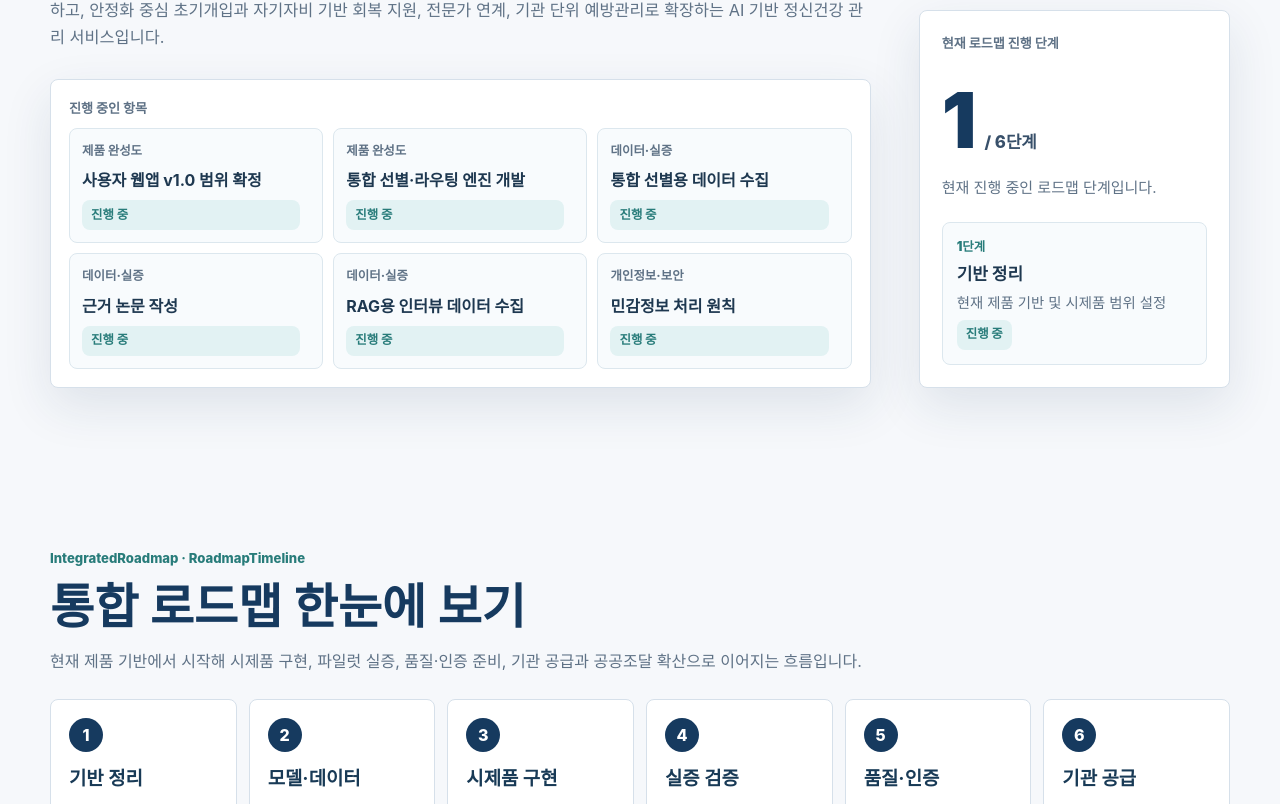
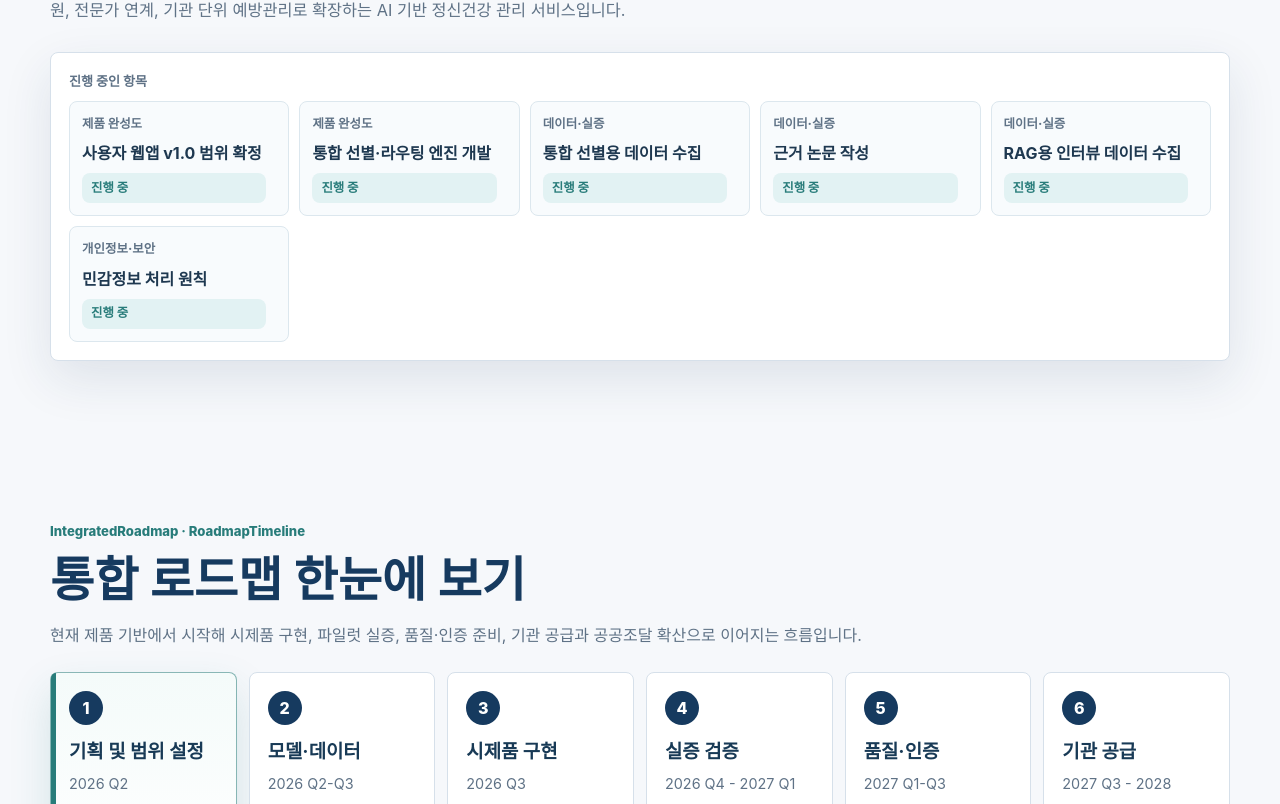
Before and after one commit to Sychol/reborntalk-roadmap, a React (Vite) app: page / in a window 1280 px wide. Shown: the part 456-1260 px from the top of the page. Built offline with nearby package versions, Linux system fonts and the light colour scheme.

Commit message:
요약 및 로드맵 시각화 수정

```diff
--- a/src/components/Hero.tsx
+++ b/src/components/Hero.tsx
@@ -1,5 +1,5 @@
-import { hero, readinessChecklist, roadmapStages } from "../data/roadmap";
-import { ChecklistStatusBadge, StatusBadge } from "./StatusBadge";
+import { hero, readinessChecklist } from "../data/roadmap";
+import { ChecklistStatusBadge } from "./StatusBadge";
 
 const inProgressItems = readinessChecklist.flatMap((group) =>
   group.items
@@ -10,8 +10,6 @@ const inProgressItems = readinessChecklist.flatMap((group) =>
       status: item.status,
     })),
 );
-
-const inProgressStages = roadmapStages.filter((stage) => stage.status === "in-progress");
 
 export default function Hero() {
   return (
@@ -36,24 +34,6 @@ export default function Hero() {
           </div>
         </div>
       </div>
-      <div className="hero__aside hero__roadmap-panel" aria-label="로드맵 진행 현황">
-        <span className="aside-label">현재 로드맵 진행 단계</span>
-        <div className="hero__roadmap-count">
-          <strong>{inProgressStages.length}</strong>
-          <span>/ {roadmapStages.length}단계</span>
-        </div>
-        <p>현재 진행 중인 로드맵 단계입니다.</p>
-        <ul className="hero__roadmap-list">
-          {inProgressStages.map((stage) => (
-            <li key={stage.id}>
-              <span className="hero__roadmap-step">{stage.order}단계</span>
-              <strong>{stage.shortTitle}</strong>
-              <span>{stage.title}</span>
-              <StatusBadge status={stage.status} />
-            </li>
-          ))}
-        </ul>
-      </div>
     </section>
   );
 }
--- a/src/components/RoadmapTimeline.tsx
+++ b/src/components/RoadmapTimeline.tsx
@@ -13,8 +13,15 @@ export default function RoadmapTimeline() {
         </p>
       </div>
       <ol className="timeline" aria-label="리본톡 로드맵 요약 단계">
-        {roadmapStages.map((stage) => (
-          <li className="timeline__item" key={stage.id}>
+        {roadmapStages.map((stage) => {
+          const isActive = stage.status === "in-progress";
+
+          return (
+            <li
+              className={`timeline__item${isActive ? " timeline__item--active" : ""}`}
+              key={stage.id}
+              aria-current={isActive ? "step" : undefined}
+            >
               <span className="timeline__number">{stage.order}</span>
               <div>
                 <h3>{stage.shortTitle}</h3>
@@ -22,7 +29,8 @@ export default function RoadmapTimeline() {
                 <StatusBadge status={stage.status} />
               </div>
             </li>
-        ))}
+          );
+        })}
       </ol>
     </section>
   );
--- a/src/data/roadmap.ts
+++ b/src/data/roadmap.ts
@@ -106,7 +106,7 @@ export const roadmapStages: RoadmapStage[] = [
   {
     id: "foundation",
     order: 1,
-    shortTitle: "기반 정리",
+    shortTitle: "기획 및 범위 설정",
     title: "현재 제품 기반 및 시제품 범위 설정",
     timeframe: "2026 Q2",
     status: "in-progress",
--- a/src/styles/global.css
+++ b/src/styles/global.css
@@ -119,15 +119,11 @@ main {
 }
 
 .hero {
-  display: grid;
-  grid-template-columns: minmax(0, 1.45fr) minmax(280px, 0.55fr);
-  gap: clamp(24px, 4vw, 48px);
-  align-items: stretch;
+  display: block;
   padding: clamp(56px, 9vw, 112px) 0 clamp(44px, 6vw, 76px);
 }
 
 .hero__content,
-.hero__aside,
 .section,
 .next-actions {
   min-width: 0;
@@ -184,7 +180,7 @@ h4 {
 }
 
 .hero__subtitle {
-  max-width: 820px;
+  max-width: 1fr;
   margin: 22px 0 0;
   color: #26445f;
   font-size: clamp(1.16rem, 2.2vw, 1.55rem);
@@ -193,7 +189,7 @@ h4 {
 }
 
 .hero__description {
-  max-width: 860px;
+  max-width: 1fr;
   margin: 18px 0 0;
   color: var(--muted);
   font-size: 1.02rem;
@@ -211,7 +207,6 @@ h4 {
 }
 
 .hero__panel > div,
-.hero__aside,
 .info-panel,
 .check-card,
 .stage-card {
@@ -219,6 +214,9 @@ h4 {
   border-radius: 8px;
   background: var(--surface);
   box-shadow: var(--shadow);
+}
+.info-panel > h3 {
+  margin: 0 0 12px;
 }
 
 .hero__panel > div {
@@ -293,102 +291,6 @@ h4 {
   margin-top: 20px;
 }
 
-.hero__aside {
-  align-self: end;
-  padding: 22px;
-}
-
-.hero__roadmap-panel {
-  display: grid;
-  gap: 22px;
-}
-
-.hero__roadmap-count {
-  display: flex;
-  align-items: baseline;
-  gap: 8px;
-}
-
-.hero__roadmap-count strong {
-  color: var(--navy);
-  font-size: clamp(3rem, 8vw, 4.8rem);
-  font-weight: 900;
-  line-height: 0.95;
-}
-
-.hero__roadmap-count span {
-  color: #38506a;
-  font-size: 1.05rem;
-  font-weight: 800;
-}
-
-.hero__roadmap-panel p {
-  margin: -4px 0 0;
-  color: var(--muted);
-  font-size: 0.94rem;
-}
-
-.hero__roadmap-list {
-  display: grid;
-  gap: 10px;
-  margin: 0;
-  padding: 0;
-  list-style: none;
-}
-
-.hero__roadmap-list li {
-  display: grid;
-  grid-template-columns: minmax(0, 1fr) auto;
-  gap: 5px 10px;
-  min-width: 0;
-  padding: 14px;
-  border: 1px solid #dce7ee;
-  border-radius: 8px;
-  background: #f8fbfd;
-}
-
-.hero__roadmap-step {
-  color: var(--teal);
-  font-size: 0.78rem;
-  font-weight: 900;
-}
-
-.hero__roadmap-list strong {
-  grid-column: 1 / -1;
-  color: #1e3850;
-  font-size: 1.06rem;
-  line-height: 1.35;
-}
-
-.hero__roadmap-list li > span:not(.hero__roadmap-step):not(.badge) {
-  grid-column: 1 / -1;
-  color: var(--muted);
-  font-size: 0.9rem;
-}
-
-.hero__roadmap-list .badge {
-  justify-self: start;
-}
-
-.chip-list {
-  display: flex;
-  flex-wrap: wrap;
-  gap: 8px;
-}
-
-.chip {
-  display: inline-flex;
-  align-items: center;
-  min-height: 32px;
-  padding: 5px 10px;
-  border: 1px solid #c9d9e5;
-  border-radius: 8px;
-  background: #f7fbfd;
-  color: #26445f;
-  font-size: 0.88rem;
-  font-weight: 700;
-}
-
 .section {
   padding: clamp(42px, 7vw, 84px) 0;
 }
@@ -434,6 +336,21 @@ h4 {
   background: var(--surface);
 }
 
+.timeline__item--active {
+  border-color: rgba(40, 124, 122, 0.55);
+  background: linear-gradient(180deg, #f4fbfa 0%, #ffffff 100%);
+  box-shadow: 0 18px 42px rgba(40, 124, 122, 0.16);
+}
+
+.timeline__item--active::before {
+  position: absolute;
+  inset: 0 auto 0 0;
+  width: 5px;
+  border-radius: 8px 0 0 8px;
+  background: var(--teal);
+  content: "";
+}
+
 .timeline__number {
   display: inline-grid;
   width: 34px;
@@ -449,6 +366,19 @@ h4 {
   margin: 8px 0 12px;
   color: var(--muted);
   font-size: 0.9rem;
+}
+
+.timeline__active-label {
+  display: inline-flex;
+  align-items: center;
+  min-height: 28px;
+  margin-bottom: 10px;
+  padding: 4px 9px;
+  border-radius: 8px;
+  background: #dff3f1;
+  color: var(--teal);
+  font-size: 0.78rem;
+  font-weight: 900;
 }
 
 .badge,
@@ -783,10 +713,6 @@ h4 {
     grid-template-columns: 1fr;
   }
 
-  .hero__aside {
-    align-self: stretch;
-  }
-
   .matrix {
     border: 0;
     background: transparent;
@@ -866,8 +792,6 @@ h4 {
   .hero__description,
   .hero__panel strong,
   .hero__progress-item strong,
-  .hero__roadmap-list strong,
-  .hero__roadmap-list li > span,
   .section__header p,
   .stage-card__goal,
   .task-group span,
@@ -895,7 +819,6 @@ h4 {
   }
 
   .hero__panel > div,
-  .hero__aside,
   .stage-card,
   .check-card,
   .info-panel,
```
Also changed, not shown: scripts/verify-content.mjs (+13 -4 lines). Lines whose indentation alone changed are shown as unchanged.
